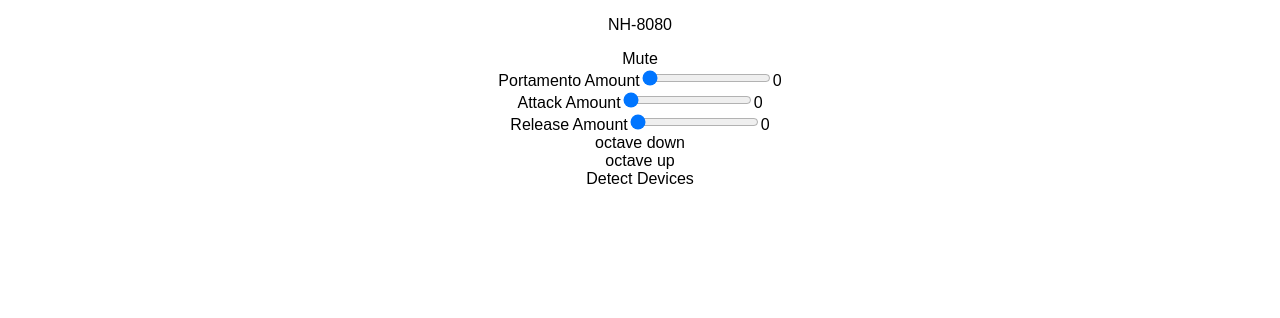
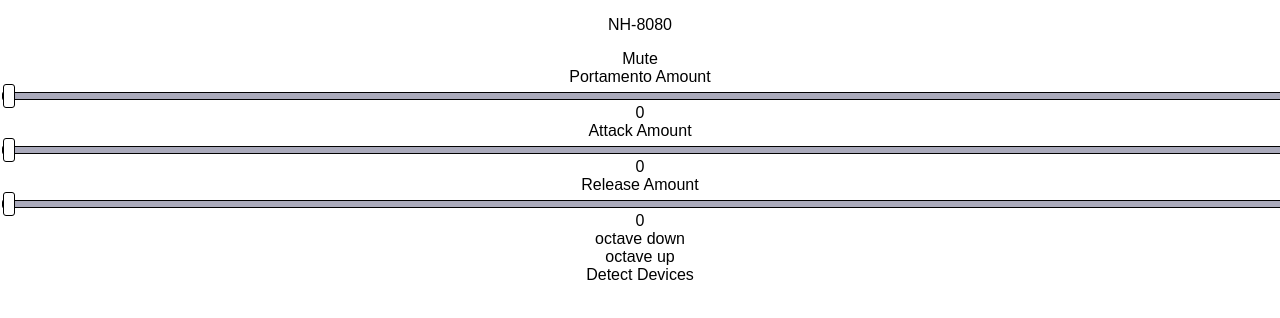
Before and after one commit to natotthomer/synth-toy, a React (Create React App) app: page / in a window 1280 px wide. Shown: the top 318 px of the page. Built offline with nearby package versions, Linux system fonts and the light colour scheme.

Commit message:
style sliders

```diff
--- a/src/App.css
+++ b/src/App.css
@@ -26,3 +26,106 @@
 .standard-slider {
   cursor: pointer;
 }
+
+input[type=range] {
+  -webkit-appearance: none; /* Hides the slider so that custom slider can be made */
+  width: 100%; /* Specific width is required for Firefox. */
+  background: transparent; /* Otherwise white in Chrome */
+}
+
+input[type=range]::-webkit-slider-thumb {
+  -webkit-appearance: none;
+}
+
+input[type=range]:focus {
+  outline: none; /* Removes the blue border. You should probably do some kind of focus styling for accessibility reasons though. */
+}
+
+input[type=range]::-ms-track {
+  width: 100%;
+  cursor: pointer;
+
+  /* Hides the slider so custom styles can be added */
+  background: transparent;
+  border-color: transparent;
+  color: transparent;
+}
+
+input[type=range]::-webkit-slider-thumb {
+  -webkit-appearance: none;
+  border: 1px solid #000000;
+  height: 24px;
+  width: 12px;
+  border-radius: 3px;
+  background: #ffffff;
+  cursor: pointer;
+  margin-top: -9px; /* You need to specify a margin in Chrome, but in Firefox and IE it is automatic */
+}
+
+/* All the same stuff for Firefox */
+input[type=range]::-moz-range-thumb {
+  border: 1px solid #000000;
+  height: 36px;
+  width: 16px;
+  border-radius: 3px;
+  background: #ffffff;
+  cursor: pointer;
+}
+
+/* All the same stuff for IE */
+input[type=range]::-ms-thumb {
+  border: 1px solid #000000;
+  height: 36px;
+  width: 16px;
+  border-radius: 3px;
+  background: #ffffff;
+  cursor: pointer;
+}
+
+input[type=range]::-webkit-slider-runnable-track {
+  width: 100%;
+  height: 8.4px;
+  cursor: pointer;
+  background: #AAAABB;
+  border-radius: 1.3px;
+  border: 0.2px solid #010101;
+}
+
+input[type=range]:focus::-webkit-slider-runnable-track {
+  background: #AAAABB;
+}
+
+input[type=range]::-moz-range-track {
+  width: 100%;
+  height: 8.4px;
+  cursor: pointer;
+  background: #3071a9;
+  border-radius: 1.3px;
+  border: 0.2px solid #010101;
+}
+
+input[type=range]::-ms-track {
+  width: 100%;
+  height: 8.4px;
+  cursor: pointer;
+  background: transparent;
+  border-color: transparent;
+  border-width: 16px 0;
+  color: transparent;
+}
+input[type=range]::-ms-fill-lower {
+  background: #2a6495;
+  border: 0.2px solid #010101;
+  border-radius: 2.6px;
+}
+input[type=range]:focus::-ms-fill-lower {
+  background: #3071a9;
+}
+input[type=range]::-ms-fill-upper {
+  background: #3071a9;
+  border: 0.2px solid #010101;
+  border-radius: 2.6px;
+}
+input[type=range]:focus::-ms-fill-upper {
+  background: #367ebd;
+}
--- a/src/components/synth/synth.js
+++ b/src/components/synth/synth.js
@@ -117,7 +117,7 @@
           <Input
           min={0}
           max={1}
-          step={0.01}
+          step={0.001}
             visibleName={'Portamento Amount'}
             onChange={this.handlePortamentoTimeChange}
             value={this.props.portamento.value} />
```
